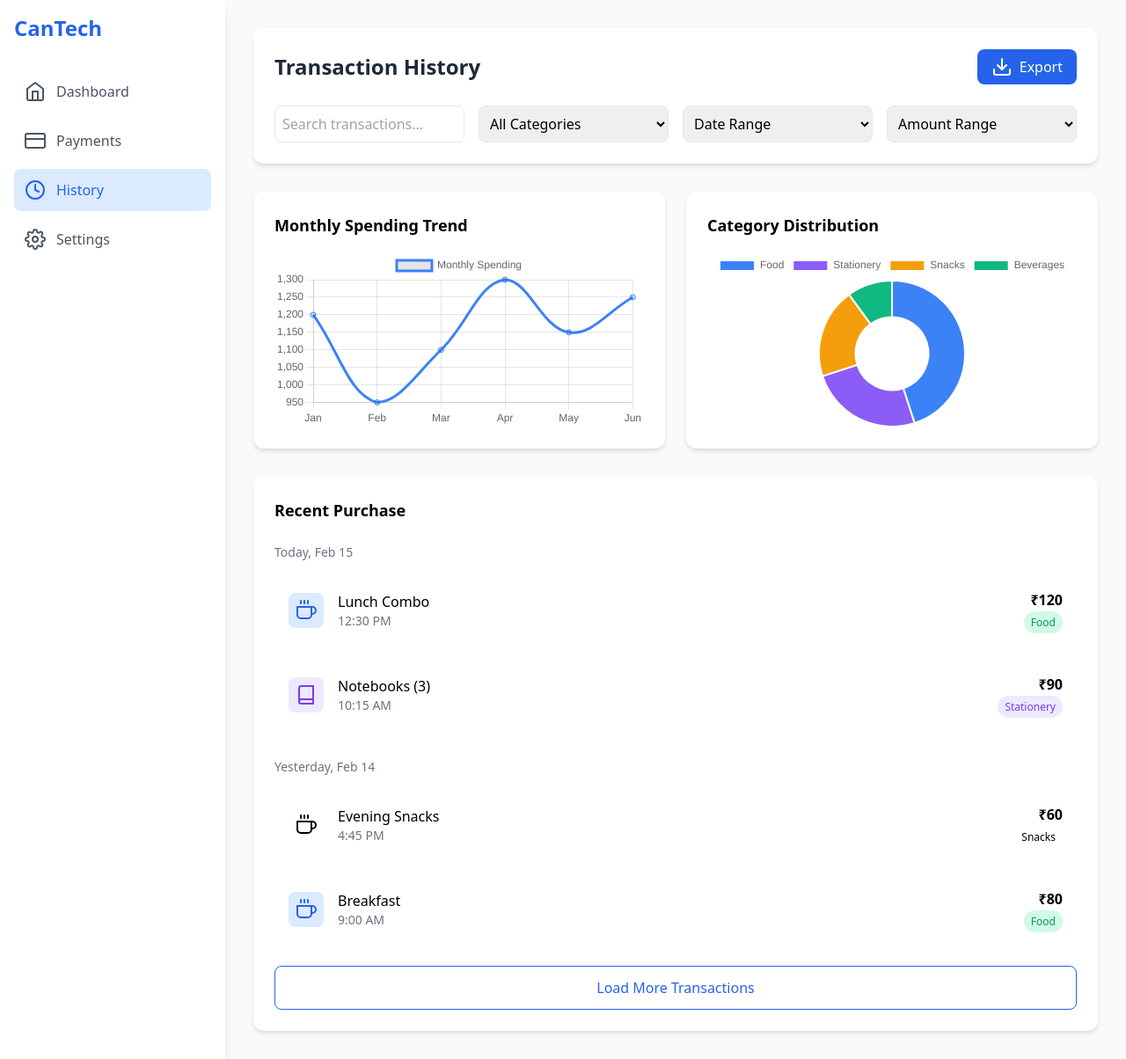
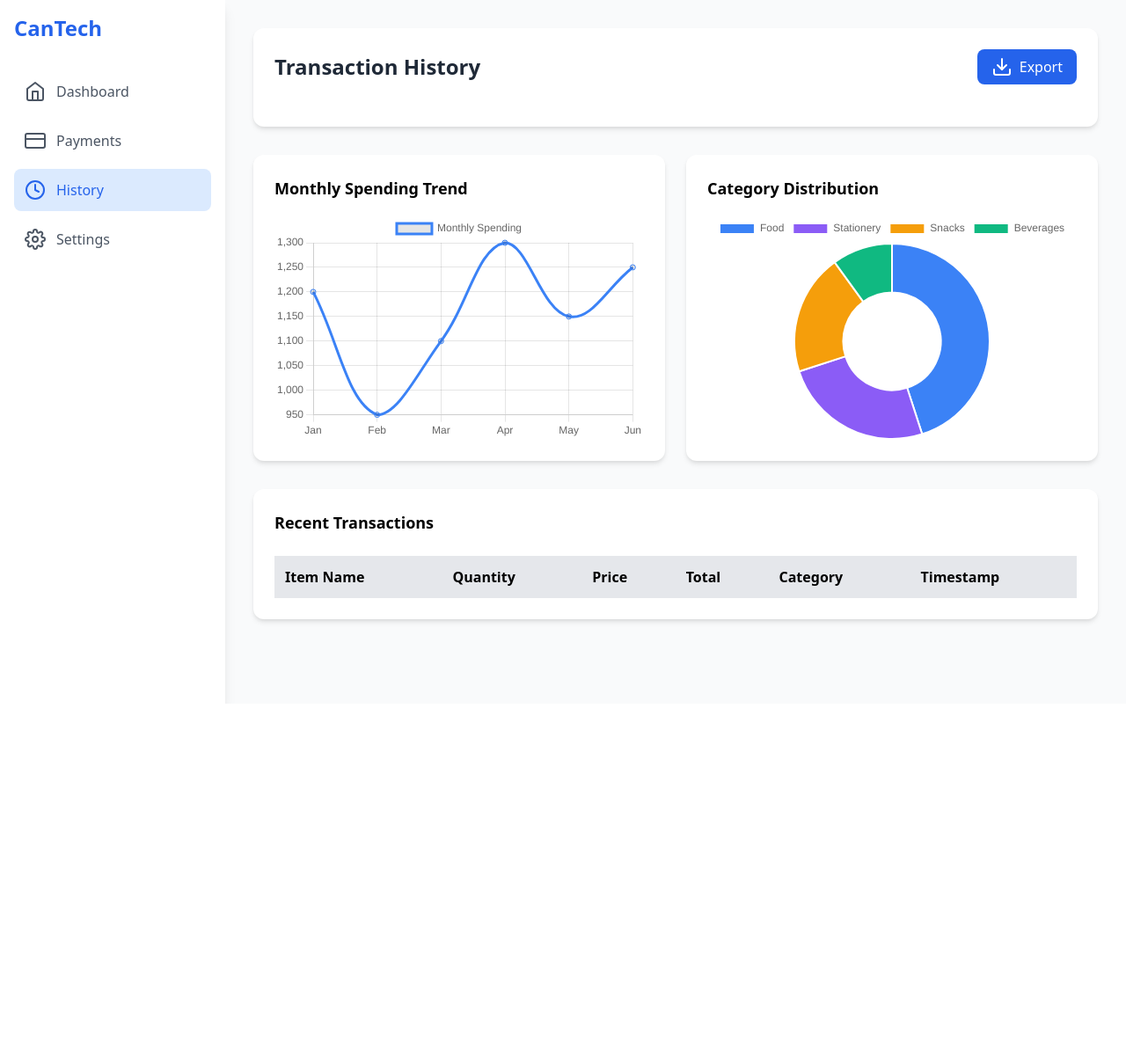
Before and after one commit to twwoface/PROJECT, a Flask app: page /history in a window 1280 px wide. Shown: the whole page at 88% size. After the commit the page ends 800 px from the top, so only its background shows below. Run offline with Flask 3, Linux system fonts and the light colour scheme; a user stored in the database is signed in; data comes from the database, SQL or seed files in the repository; both versions use the stored data as it was after the commit; lists and menus that the app fills with data are empty; some libraries are stand-ins or nearby versions.

Commit message:
modified

```diff
--- a/app.py
+++ b/app.py
@@ -136,6 +136,7 @@ def signup():
 
     return render_template('signup.html', colleges=COLLEGES)
 
+
 @app.route('/dashboard')
 @login_required
 def dashboard():
@@ -155,28 +156,56 @@ def dashboard():
         flash("Unable to fetch student ID.", "danger")
         return redirect(url_for('logout'))
 
-    # Fetch user-specific purchases
+    # Fetch user-specific purchases (last 3 transactions)
     purchases = []
-    total_spent = 0
+    recent_total_spent = 0
     category_totals = {"food": 0, "stationery": 0}
+    total_spent = 0  # Total amount spent by the student
+    total_food = 0  # Total spent on food
+    total_stationery = 0  # Total spent on stationery
 
     with sqlite3.connect("users.db") as conn:
         cursor = conn.cursor()
+
+        # Fetch last 3 purchases
         cursor.execute('''SELECT item_name, quantity, price, total, category, timestamp
                           FROM purchases WHERE student_id = ? ORDER BY timestamp DESC LIMIT 3''',
                        (student_id,))
         purchases = cursor.fetchall()
 
-        # Calculate total spent and category-wise totals
+        # Fetch total amount spent by the student
+        cursor.execute("SELECT SUM(total) FROM purchases WHERE student_id = ?", (student_id,))
+        total_result = cursor.fetchone()
+        if total_result and total_result[0]:
+            total_spent = total_result[0]
+
+        # Fetch total spent on food category
+        cursor.execute("SELECT SUM(total) FROM purchases WHERE student_id = ? AND category = 'food'", (student_id,))
+        food_result = cursor.fetchone()
+        if food_result and food_result[0]:
+            total_food = food_result[0]
+
+        # Fetch total spent on stationery category
+        cursor.execute("SELECT SUM(total) FROM purchases WHERE student_id = ? AND category = 'stationery'", (student_id,))
+        stationery_result = cursor.fetchone()
+        if stationery_result and stationery_result[0]:
+            total_stationery = stationery_result[0]
+
+        # Calculate recent total spent and category-wise totals
         for purchase in purchases:
-            total_spent += purchase[3]
+            recent_total_spent += purchase[3]
             if purchase[4] in category_totals:
                 category_totals[purchase[4]] += purchase[3]
 
     return render_template('dashboard.html',
                            purchases=purchases,
+                           recent_total_spent=recent_total_spent,
                            total_spent=total_spent,
+                           total_food=total_food,
+                           total_stationery=total_stationery,
                            category_totals=category_totals)
+
+
 
 @app.route('/admin_panel', methods=['GET', 'POST'])
 @login_required
@@ -286,13 +315,52 @@ def profile():
 def settings():
     return render_template('setting.html')
 
+
+
 @app.route('/payments')
 def payments():
-    return render_template('payments.html')
+    conn = sqlite3.connect('users.db')  # Connect to your database
+    cursor = conn.cursor()
+
+    # Fetch transactions from the 'purchases' table
+    cursor.execute("SELECT item_name, quantity, price, total, category, timestamp FROM purchases")
+    transactions = cursor.fetchall()
+
+    conn.close()
+
+    # Calculate total spent
+    total_spent = sum(float(transaction[3]) for transaction in transactions)  # 'total' is at index 3
+
+    return render_template('payments.html', transactions=transactions, total_spent=total_spent)
+
 
 @app.route('/history')
+@login_required
 def history():
-    return render_template('history.html')
+    # Fetch the logged-in user's student_id
+    student_id = None
+    with sqlite3.connect("users.db") as conn:
+        cursor = conn.cursor()
+        cursor.execute("SELECT student_id FROM users WHERE id = ?", (current_user.id,))
+        result = cursor.fetchone()
+        if result:
+            student_id = result[0]
+
+    if not student_id:
+        flash("Unable to fetch student ID.", "danger")
+        return redirect(url_for('logout'))
+
+    # Fetch all transactions of the logged-in user
+    transactions = []
+    with sqlite3.connect("users.db") as conn:
+        cursor = conn.cursor()
+        cursor.execute('''SELECT item_name, quantity, price, total, category, timestamp
+                          FROM purchases WHERE student_id = ? ORDER BY timestamp DESC''',
+                       (student_id,))
+        transactions = cursor.fetchall()
+
+    return render_template('history.html', transactions=transactions)
+
 
 @app.route('/logout')
 @login_required
--- a/templates/dashboard.html
+++ b/templates/dashboard.html
@@ -99,7 +99,7 @@
                             <h3 class="text-gray-600">Food & Beverages</h3>
                         </div>
                     </div>
-                    <p class="text-2xl font-bold">₹{{ category_totals.food }}</p>
+                    <p class="text-2xl font-bold">₹{{ total_food }}</p>
                 </div>
 
                 <!-- Stationery Card -->
@@ -112,7 +112,7 @@
                             <h3 class="text-gray-600">Stationery</h3>
                         </div>
                     </div>
-                    <p class="text-2xl font-bold">₹{{ category_totals.stationery }}</p>
+                    <p class="text-2xl font-bold">₹{{ total_stationery  }}</p>
                 </div>
 
                 <!-- Monthly Limit Card -->
--- a/templates/history.html
+++ b/templates/history.html
@@ -7,18 +7,9 @@
     <link href="https://cdnjs.cloudflare.com/ajax/libs/tailwindcss/2.2.19/tailwind.min.css" rel="stylesheet">
     <script src="https://cdnjs.cloudflare.com/ajax/libs/feather-icons/4.29.0/feather.min.js"></script>
     <script src="https://cdnjs.cloudflare.com/ajax/libs/Chart.js/3.7.0/chart.min.js"></script>
-    <style>
-        .transaction-item:hover {
-            background-color: #F8FAFC;
-        }
-        .chart-container {
-            height: 200px;
-        }
-    </style>
 </head>
 <body class="bg-gray-50">
     <div class="flex min-h-screen">
-        <!-- Sidebar -->
         <aside class="w-64 bg-white shadow-lg p-4 space-y-4">
             <div class="text-2xl font-bold text-blue-600 mb-8">CanTech</div>
             <nav class="space-y-2">
@@ -34,12 +25,6 @@
                     <i data-feather="clock"></i>
                     <span>History</span>
                 </a>
-                {% if current_user.is_authenticated and current_user.email == 'admin' %}
-                <a href="{{ url_for('admin_panel') }}" class="flex items-center space-x-3 text-gray-600 p-3 rounded-lg hover:bg-gray-100">
-                    <i data-feather="shopping-cart"></i>
-                    <span>Admin Panel</span>
-                </a>
-                {% endif %}
                 <a href="{{ url_for('settings') }}" class="flex items-center space-x-3 text-gray-600 p-3 rounded-lg hover:bg-gray-100">
                     <i data-feather="settings"></i>
                     <span>Settings</span>
@@ -47,9 +32,7 @@
             </nav>
         </aside>
 
-        <!-- Main Content -->
         <main class="flex-1 p-8">
-            <!-- Header with Advanced Filters -->
             <div class="bg-white rounded-xl shadow-md p-6 mb-8">
                 <div class="flex justify-between items-center mb-6">
                     <h1 class="text-2xl font-bold text-gray-800">Transaction History</h1>
@@ -58,145 +41,58 @@
                         <span>Export</span>
                     </button>
                 </div>
-
-                <!-- Filters -->
-                <div class="grid grid-cols-1 md:grid-cols-4 gap-4">
-                    <input type="text" placeholder="Search transactions..." class="p-2 border rounded-lg">
-                    <select class="p-2 border rounded-lg">
-                        <option>All Categories</option>
-                        <option>Food & Beverages</option>
-                        <option>Stationery</option>
-                        <option>Snacks</option>
-                    </select>
-                    <select class="p-2 border rounded-lg">
-                        <option>Date Range</option>
-                        <option>Today</option>
-                        <option>This Week</option>
-                        <option>This Month</option>
-                        <option>Last 3 Months</option>
-                    </select>
-                    <select class="p-2 border rounded-lg">
-                        <option>Amount Range</option>
-                        <option>Under ₹50</option>
-                        <option>₹50 - ₹100</option>
-                        <option>₹100 - ₹500</option>
-                        <option>Above ₹500</option>
-                    </select>
-                </div>
             </div>
 
-            <!-- Spending Overview -->
             <div class="grid grid-cols-1 md:grid-cols-2 gap-6 mb-8">
-                <!-- Monthly Trend -->
                 <div class="bg-white rounded-xl shadow-md p-6">
                     <h2 class="text-lg font-semibold mb-4">Monthly Spending Trend</h2>
-                    <div class="chart-container">
+                    <div class="relative w-full h-64">
                         <canvas id="trendChart"></canvas>
                     </div>
                 </div>
-
-                <!-- Category Distribution -->
                 <div class="bg-white rounded-xl shadow-md p-6">
                     <h2 class="text-lg font-semibold mb-4">Category Distribution</h2>
-                    <div class="chart-container">
+                    <div class="relative w-full h-64">
                         <canvas id="categoryChart"></canvas>
                     </div>
                 </div>
             </div>
 
-            <!-- Transaction List -->
             <div class="bg-white rounded-xl shadow-md p-6">
-                <h2 class="text-lg font-semibold mb-6">Recent Purchase</h2>
-
-                <!-- Today's Transactions -->
-                <div class="mb-8">
-                    <h3 class="text-sm font-medium text-gray-500 mb-4">Today, Feb 15</h3>
-                    <div class="space-y-4">
-                        <div class="transaction-item flex items-center justify-between p-4 rounded-lg transition-colors">
-                            <div class="flex items-center space-x-4">
-                                <div class="p-2 bg-blue-100 rounded-lg">
-                                    <i data-feather="coffee" class="text-blue-600"></i>
-                                </div>
-                                <div>
-                                    <p class="font-medium">Lunch Combo</p>
-                                    <p class="text-sm text-gray-500">12:30 PM</p>
-                                </div>
-                            </div>
-                            <div class="text-right">
-                                <p class="font-semibold">₹120</p>
-                                <span class="text-xs px-2 py-1 bg-green-100 text-green-600 rounded-full">Food</span>
-                            </div>
-                        </div>
-
-                        <div class="transaction-item flex items-center justify-between p-4 rounded-lg transition-colors">
-                            <div class="flex items-center space-x-4">
-                                <div class="p-2 bg-purple-100 rounded-lg">
-                                    <i data-feather="book" class="text-purple-600"></i>
-                                </div>
-                                <div>
-                                    <p class="font-medium">Notebooks (3)</p>
-                                    <p class="text-sm text-gray-500">10:15 AM</p>
-                                </div>
-                            </div>
-                            <div class="text-right">
-                                <p class="font-semibold">₹90</p>
-                                <span class="text-xs px-2 py-1 bg-purple-100 text-purple-600 rounded-full">Stationery</span>
-                            </div>
-                        </div>
-                    </div>
+                <h2 class="text-lg font-semibold mb-6">Recent Transactions</h2>
+                <div class="overflow-x-auto">
+                    <table class="w-full text-left border-collapse">
+                        <thead>
+                            <tr>
+                                <th class="p-3 bg-gray-200">Item Name</th>
+                                <th class="p-3 bg-gray-200">Quantity</th>
+                                <th class="p-3 bg-gray-200">Price</th>
+                                <th class="p-3 bg-gray-200">Total</th>
+                                <th class="p-3 bg-gray-200">Category</th>
+                                <th class="p-3 bg-gray-200">Timestamp</th>
+                            </tr>
+                        </thead>
+                        <tbody>
+                            {% for transaction in transactions %}
+                            <tr class="border-b">
+                                <td class="p-3">{{ transaction[0] }}</td>
+                                <td class="p-3">{{ transaction[1] }}</td>
+                                <td class="p-3">₹{{ transaction[2] }}</td>
+                                <td class="p-3">₹{{ transaction[3] }}</td>
+                                <td class="p-3">{{ transaction[4] }}</td>
+                                <td class="p-3">{{ transaction[5] }}</td>
+                            </tr>
+                            {% endfor %}
+                        </tbody>
+                    </table>
                 </div>
-
-                <!-- Yesterday's Transactions -->
-                <div>
-                    <h3 class="text-sm font-medium text-gray-500 mb-4">Yesterday, Feb 14</h3>
-                    <div class="space-y-4">
-                        <div class="transaction-item flex items-center justify-between p-4 rounded-lg transition-colors">
-                            <div class="flex items-center space-x-4">
-                                <div class="p-2 bg-orange-100 rounded-lg">
-                                    <i data-feather="coffee" class="text-orange-600"></i>
-                                </div>
-                                <div>
-                                    <p class="font-medium">Evening Snacks</p>
-                                    <p class="text-sm text-gray-500">4:45 PM</p>
-                                </div>
-                            </div>
-                            <div class="text-right">
-                                <p class="font-semibold">₹60</p>
-                                <span class="text-xs px-2 py-1 bg-orange-100 text-orange-600 rounded-full">Snacks</span>
-                            </div>
-                        </div>
-
-                        <div class="transaction-item flex items-center justify-between p-4 rounded-lg transition-colors">
-                            <div class="flex items-center space-x-4">
-                                <div class="p-2 bg-blue-100 rounded-lg">
-                                    <i data-feather="coffee" class="text-blue-600"></i>
-                                </div>
-                                <div>
-                                    <p class="font-medium">Breakfast</p>
-                                    <p class="text-sm text-gray-500">9:00 AM</p>
-                                </div>
-                            </div>
-                            <div class="text-right">
-                                <p class="font-semibold">₹80</p>
-                                <span class="text-xs px-2 py-1 bg-green-100 text-green-600 rounded-full">Food</span>
-                            </div>
-                        </div>
-                    </div>
-                </div>
-
-                <!-- Load More Button -->
-                <button class="w-full mt-6 p-3 text-blue-600 border border-blue-600 rounded-lg hover:bg-blue-50">
-                    Load More Transactions
-                </button>
             </div>
         </main>
     </div>
 
     <script>
-        // Initialize Feather Icons
         feather.replace();
 
-        // Spending Trend Chart
         const trendCtx = document.getElementById('trendChart').getContext('2d');
         new Chart(trendCtx, {
             type: 'line',
@@ -215,7 +111,6 @@
             }
         });
 
-        // Category Distribution Chart
         const categoryCtx = document.getElementById('categoryChart').getContext('2d');
         new Chart(categoryCtx, {
             type: 'doughnut',
```
Also changed, not shown: users.db, your_database.db (added).
